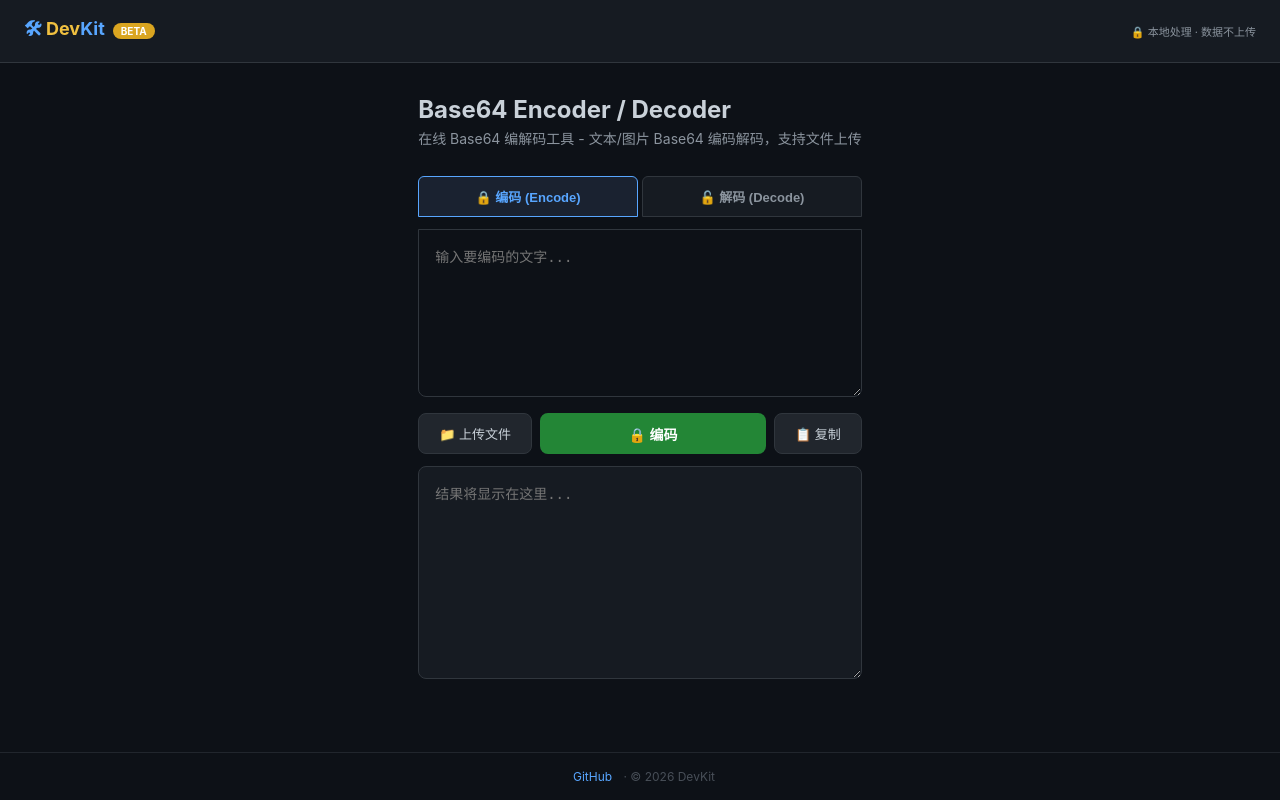
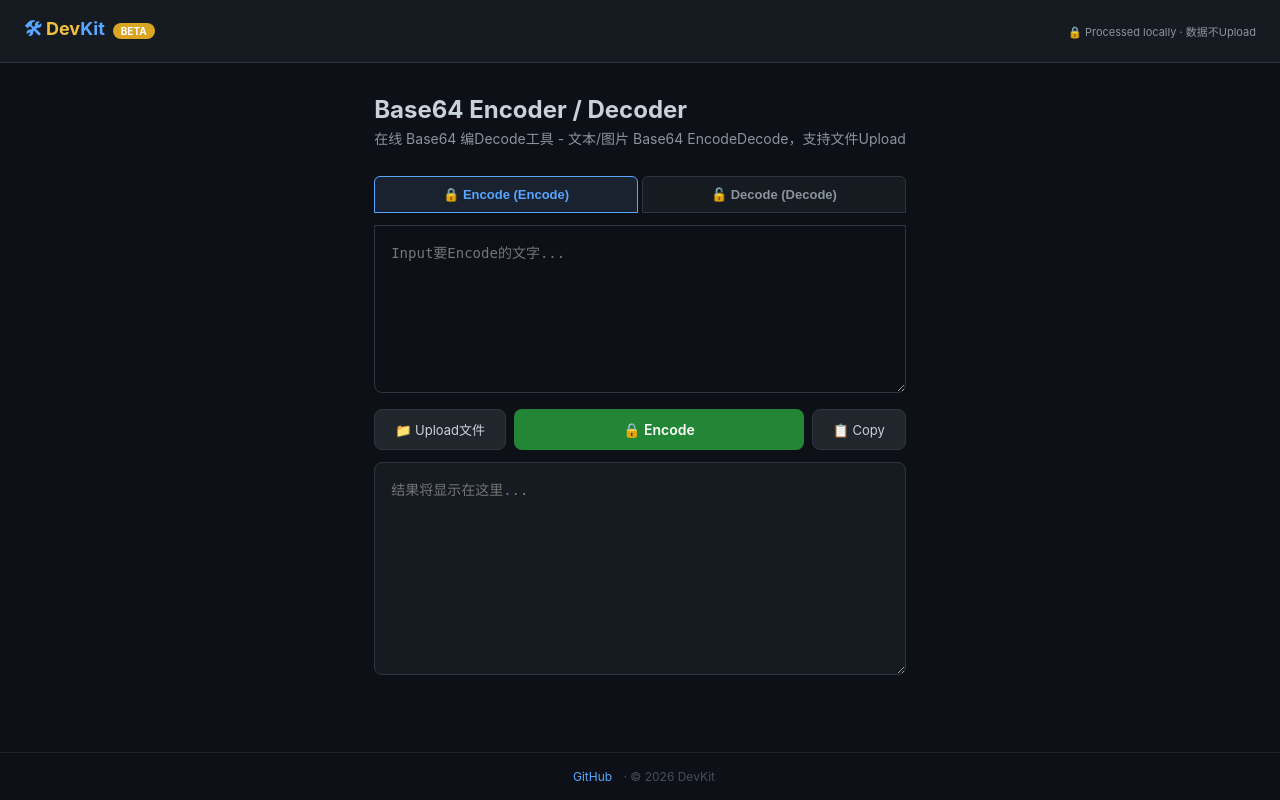
Before and after one commit to 479464887-rgb/base64-tool, a plain HTML site: page index.html in a window 1280 px wide. Drawn offline with Linux system fonts and the light colour scheme.

Commit message:
Translate UI to English

```diff
--- a/index.html
+++ b/index.html
@@ -1,10 +1,10 @@
 <!DOCTYPE html>
-<html lang="zh-CN">
+<html lang="en">
 <head>
 <meta charset="UTF-8">
 <meta name="viewport" content="width=device-width,initial-scale=1.0">
-<title>Base64 Encoder / Decoder - 免费在线工具</title>
-<meta name="description" content="在线 Base64 编解码工具 - 文本/图片 Base64 编码解码，支持文件上传">
+<title>Base64 Encoder / Decoder - 免费Online Tools</title>
+<meta name="description" content="在线 Base64 编Decode工具 - 文本/图片 Base64 EncodeDecode，支持文件Upload">
 <style>*{margin:0;padding:0;box-sizing:border-box}
 body{font-family:-apple-system,BlinkMacSystemFont,'Segoe UI',sans-serif;background:#0d1117;color:#c9d1d9;min-height:100vh;display:flex;flex-direction:column}
 header{background:#161b22;border-bottom:1px solid #30363d;padding:16px 24px;display:flex;justify-content:space-between;align-items:center}
@@ -24,22 +24,22 @@ input:focus,textarea:focus,select:focus{outline:none;border-color:#58a6ff!import
 <body>
 <header>
   <div class="logo">🛠 <span>Dev</span>Kit<span class="badge">BETA</span></div>
-  <div style="font-size:11px;color:#8b949e">🔒 本地处理 · 数据不上传</div>
+  <div style="font-size:11px;color:#8b949e">🔒 Processed locally · 数据不Upload</div>
 </header>
 <main>
   <h1 style="font-size:24px;margin-bottom:4px">Base64 Encoder / Decoder</h1>
-  <p style="color:#8b949e;font-size:14px;margin-bottom:8px">在线 Base64 编解码工具 - 文本/图片 Base64 编码解码，支持文件上传</p>
+  <p style="color:#8b949e;font-size:14px;margin-bottom:8px">在线 Base64 编Decode工具 - 文本/图片 Base64 EncodeDecode，支持文件Upload</p>
 <div class="tool-wrapper">
   <div style="display:flex;gap:4px;margin-bottom:12px">
-    <button class="tab-btn active" onclick="switchTab('encode')" id="tab-encode" style="flex:1;padding:10px;border:1px solid #58a6ff;border-radius:6px 6px 0 0;background:#1a2230;color:#58a6ff;cursor:pointer;font-size:13px;font-weight:600">🔒 编码 (Encode)</button>
-    <button class="tab-btn" onclick="switchTab('decode')" id="tab-decode" style="flex:1;padding:10px;border:1px solid #30363d;border-radius:6px 6px 0 0;background:#161b22;color:#8b949e;cursor:pointer;font-size:13px;font-weight:600">🔓 解码 (Decode)</button>
+    <button class="tab-btn active" onclick="switchTab('encode')" id="tab-encode" style="flex:1;padding:10px;border:1px solid #58a6ff;border-radius:6px 6px 0 0;background:#1a2230;color:#58a6ff;cursor:pointer;font-size:13px;font-weight:600">🔒 Encode (Encode)</button>
+    <button class="tab-btn" onclick="switchTab('decode')" id="tab-decode" style="flex:1;padding:10px;border:1px solid #30363d;border-radius:6px 6px 0 0;background:#161b22;color:#8b949e;cursor:pointer;font-size:13px;font-weight:600">🔓 Decode (Decode)</button>
   </div>
-  <textarea id="b64-input" placeholder="输入要编码的文字..." rows="6" style="width:100%;padding:16px;font-size:14px;border:1px solid #30363d;border-radius:0 0 8px 8px;background:#0d1117;color:#c9d1d9;resize:vertical;outline:none;font-family:mono;line-height:1.6"></textarea>
+  <textarea id="b64-input" placeholder="Input要Encode的文字..." rows="6" style="width:100%;padding:16px;font-size:14px;border:1px solid #30363d;border-radius:0 0 8px 8px;background:#0d1117;color:#c9d1d9;resize:vertical;outline:none;font-family:mono;line-height:1.6"></textarea>
   <div style="display:flex;gap:8px;margin:12px 0">
     <input type="file" id="b64-file" style="display:none" onchange="handleFile(this)">
-    <button class="btn" style="padding:10px 20px;background:#21262d;color:#c9d1d9;border:1px solid #30363d;border-radius:8px;cursor:pointer;font-size:13px" onclick="document.getElementById('b64-file').click()">📁 上传文件</button>
-    <button class="btn btn-primary" style="flex:1;padding:10px;background:#238636;color:#fff;border:none;border-radius:8px;cursor:pointer;font-size:14px;font-weight:600" onclick="processB64()" id="b64-action">🔒 编码</button>
-    <button class="btn" style="padding:10px 20px;background:#21262d;color:#c9d1d9;border:1px solid #30363d;border-radius:8px;cursor:pointer;font-size:13px" onclick="copyB64()">📋 复制</button>
+    <button class="btn" style="padding:10px 20px;background:#21262d;color:#c9d1d9;border:1px solid #30363d;border-radius:8px;cursor:pointer;font-size:13px" onclick="document.getElementById('b64-file').click()">📁 Upload文件</button>
+    <button class="btn btn-primary" style="flex:1;padding:10px;background:#238636;color:#fff;border:none;border-radius:8px;cursor:pointer;font-size:14px;font-weight:600" onclick="processB64()" id="b64-action">🔒 Encode</button>
+    <button class="btn" style="padding:10px 20px;background:#21262d;color:#c9d1d9;border:1px solid #30363d;border-radius:8px;cursor:pointer;font-size:13px" onclick="copyB64()">📋 Copy</button>
   </div>
   <textarea id="b64-output" placeholder="结果将显示在这里..." readonly rows="8" style="width:100%;padding:16px;font-size:14px;border:1px solid #30363d;border-radius:8px;background:#161b22;color:#c9d1d9;resize:vertical;outline:none;font-family:mono;line-height:1.6;min-height:150px"></textarea>
 </div>
@@ -50,7 +50,7 @@ input:focus,textarea:focus,select:focus{outline:none;border-color:#58a6ff!import
   <span>© 2026 DevKit</span>
 </footer>
 <script>let mode='encode';
-function switchTab(m){mode=m;document.querySelectorAll('.tab-btn').forEach(b=>{b.style.borderColor='#30363d';b.style.background='#161b22';b.style.color='#8b949e';b.classList.remove('active')});const t=document.getElementById('tab-'+m);t.style.borderColor='#58a6ff';t.style.background='#1a2230';t.style.color='#58a6ff';t.classList.add('active');document.getElementById('b64-action').textContent=m==='encode'?'🔒 编码':'🔓 解码';document.getElementById('b64-input').placeholder=m==='encode'?'输入要编码的文字...':'输入 Base64 字符串...';}
+function switchTab(m){mode=m;document.querySelectorAll('.tab-btn').forEach(b=>{b.style.borderColor='#30363d';b.style.background='#161b22';b.style.color='#8b949e';b.classList.remove('active')});const t=document.getElementById('tab-'+m);t.style.borderColor='#58a6ff';t.style.background='#1a2230';t.style.color='#58a6ff';t.classList.add('active');document.getElementById('b64-action').textContent=m==='encode'?'🔒 Encode':'🔓 Decode';document.getElementById('b64-input').placeholder=m==='encode'?'Input要Encode的文字...':'Input Base64 字符串...';}
 function processB64(){
   const inp=document.getElementById('b64-input').value.trim();
   if(!inp)return;
```
